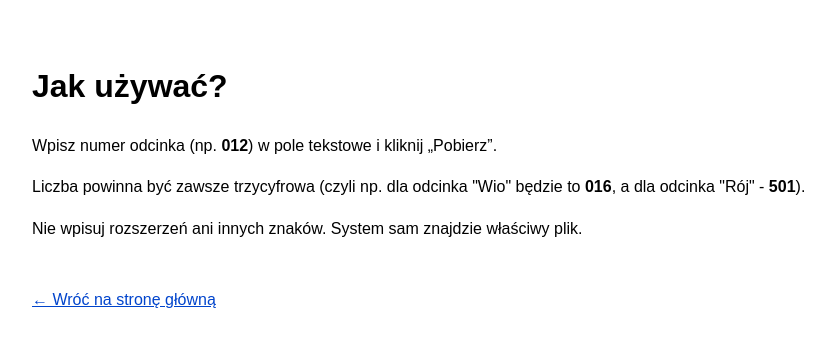
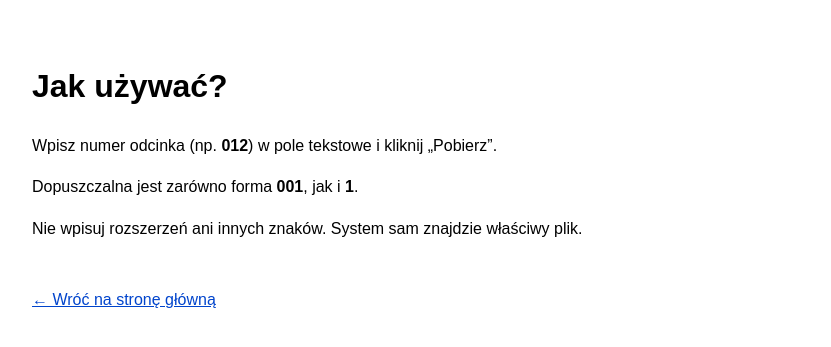
Before and after one commit to kiepscy-archive/kiepscy-downloader, a Flask app: page /instrukcja in a window 1280 px wide. Shown: the top 347 px of the page, without its empty margins (208-1039 px from the left). Run offline with Flask 3, Linux system fonts and the light colour scheme.

Commit message:
Update instrukcja.html

```diff
--- a/templates/instrukcja.html
+++ b/templates/instrukcja.html
@@ -31,7 +31,7 @@
 <body>
     <h1>Jak używać?</h1>
     <p>Wpisz numer odcinka (np. <strong>012</strong>) w pole tekstowe i kliknij „Pobierz”.</p>
-    <p>Liczba powinna być zawsze trzycyfrowa (czyli np. dla odcinka "Wio" będzie to <strong>016</strong>, a dla odcinka "Rój" - <strong>501</strong>).</p>
+    <p>Dopuszczalna jest zarówno forma <strong>001</strong>, jak i <strong>1</strong>.</p>
     <p>Nie wpisuj rozszerzeń ani innych znaków. System sam znajdzie właściwy plik.</p>
 
     <a href="/">← Wróć na stronę główną</a>
```
